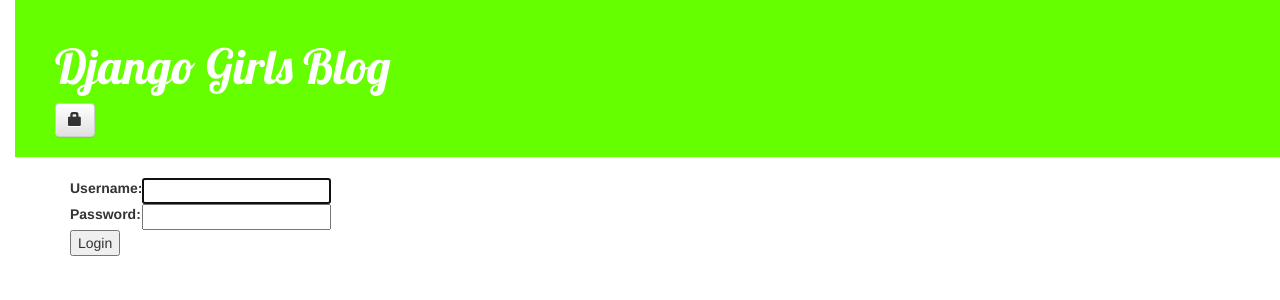
After one commit to PatrycjaPrz/my-first-blog, a Django app: page /accounts/login/ in a window 1280 px wide. The commit adds this page. Shown: the top 300 px of the page. Run offline with Django 3.2, Linux system fonts and the light colour scheme; some libraries are stand-ins or nearby versions.

Commit message:
* Dodanie zabezpieczeń do strony (logowanie, zabezpieczenie pewnych funkcjonalności hasłem)

```diff
--- a/blog/templates/blog/base.html
+++ b/blog/templates/blog/base.html
@@ -17,6 +17,9 @@
             {% if user.is_authenticated %}
 	        	<a class="btn btn-default" href="{% url 'post_new' %}" class="top-menu"><span class="glyphicon glyphicon-plus"></span></a>
 	        	<a class="btn btn-default" href="{% url 'post_draft_list' %}" class="top-menu"><span class="glyphicon glyphicon-edit"></span></a>
+	        	<p class="top-menu">Hello {{ user.username }} <small>(<a href="{% url 'logout' %}">Log out</a>)</small></p>
+	        {% else %}
+	        	<a class="btn btn-default" href="{% url 'login' %}" class="top-menu"><span class="glyphicon glyphicon-lock"></span></a>
 			{% endif %}
         </div>
 
--- /dev/null
+++ b/blog/templates/registration/login.html
@@ -0,0 +1,24 @@
+{% extends "blog/base.html" %}
+
+{% block content %}
+	{% if form.errors %}
+		<p>Your username and password didn't match. Please try again.</p>
+	{% endif %}
+
+	<form method="post" action="{% url 'login' %}">
+	{% csrf_token %}
+		<table>
+		<tr>
+			<td>{{ form.username.label_tag }}</td>
+			<td>{{ form.username }}</td>
+		</tr>
+		<tr>
+			<td>{{ form.password.label_tag }}</td>
+			<td>{{ form.password }}</td>
+		</tr>
+		</table>
+
+		<input type="submit" value="Login" />
+		<input type="hidden" name="next" value="{{ next }}" />
+	</form>
+{% endblock %}
--- a/blog/views.py
+++ b/blog/views.py
@@ -3,6 +3,7 @@ from .models import Post
 from .forms import PostForm
 from django.utils import timezone
 from django.shortcuts import redirect
+from django.contrib.auth.decorators import login_required
 
 # Create your views here.
 def post_list(request):
@@ -13,6 +14,7 @@ def post_detail(request, pk):
     post = get_object_or_404(Post, pk=pk)
     return render(request, 'blog/post_detail.html', {'post': post})
 
+@login_required
 def post_new(request):
     if request.method == "POST":
         form = PostForm(request.POST)
@@ -25,6 +27,7 @@ def post_new(request):
         form = PostForm()
     return render(request, 'blog/post_edit.html', {'form': form})
 
+@login_required
 def post_edit(request, pk):
     post = get_object_or_404(Post, pk=pk)
     if request.method == "POST":
@@ -38,15 +41,18 @@ def post_edit(request, pk):
         form = PostForm(instance=post)
     return render(request, 'blog/post_edit.html', {'form': form})
 
+@login_required
 def post_draft_list(request):
     posts = Post.objects.filter(published_date__isnull=True).order_by('created_date')
     return render(request, 'blog/post_draft_list.html', {'posts': posts})
 
+@login_required
 def post_publish(request, pk):
     post = get_object_or_404(Post, pk=pk)
     post.publish()
     return redirect('post_detail', pk=pk)
 
+@login_required
 def post_remove(request, pk):
     post = get_object_or_404(Post, pk=pk)
     post.delete()
--- a/mysite/settings.py
+++ b/mysite/settings.py
@@ -11,6 +11,7 @@ https://docs.djangoproject.com/en/1.11/ref/settings/
 """
 
 import os
+from django.conf.global_settings import LOGIN_REDIRECT_URL
 
 # Build paths inside the project like this: os.path.join(BASE_DIR, ...)
 BASE_DIR = os.path.dirname(os.path.dirname(os.path.abspath(__file__)))
@@ -124,3 +125,5 @@ STATIC_ROOT = os.path.join(BASE_DIR, 'public', 'static')
 STATICFILES_DIRS = (
     os.path.join(BASE_DIR, "static"),
 )
+
+LOGIN_REDIRECT_URL = '/'
--- a/mysite/urls.py
+++ b/mysite/urls.py
@@ -15,8 +15,11 @@ Including another URLconf
 """
 from django.conf.urls import url, include
 from django.contrib import admin
+from django.contrib.auth import views
 
 urlpatterns = [
     url(r'^admin/', admin.site.urls),
+    url(r'^accounts/login/$', views.login, name='login'),
+    url(r'^accounts/logout/$', views.logout, name='logout', kwargs={'next_page': '/'}),
     url(r'', include('blog.urls')),
 ]
```
